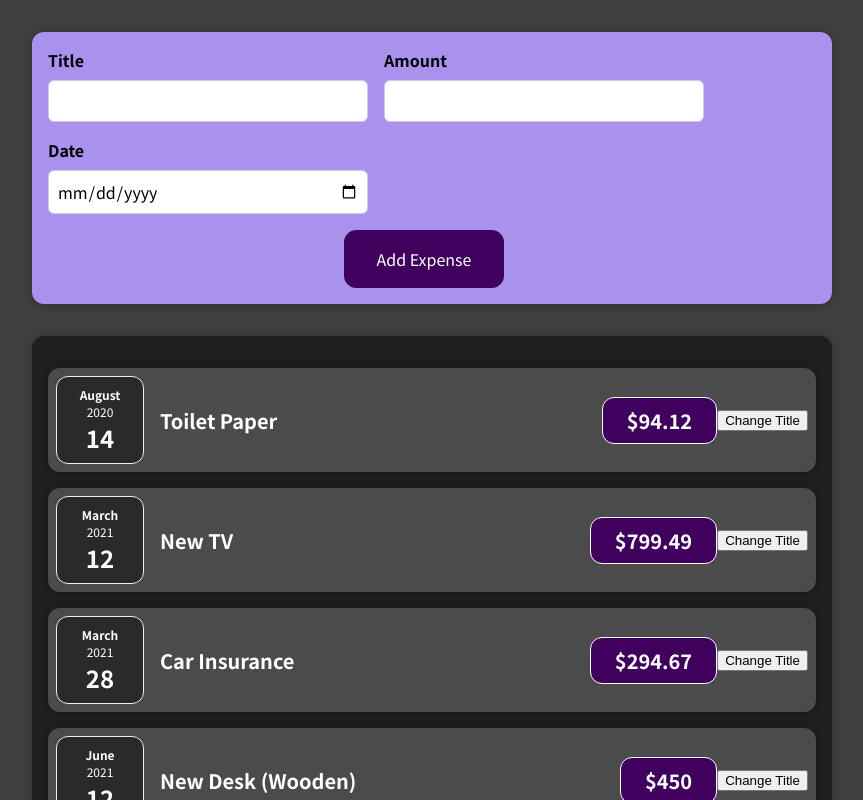
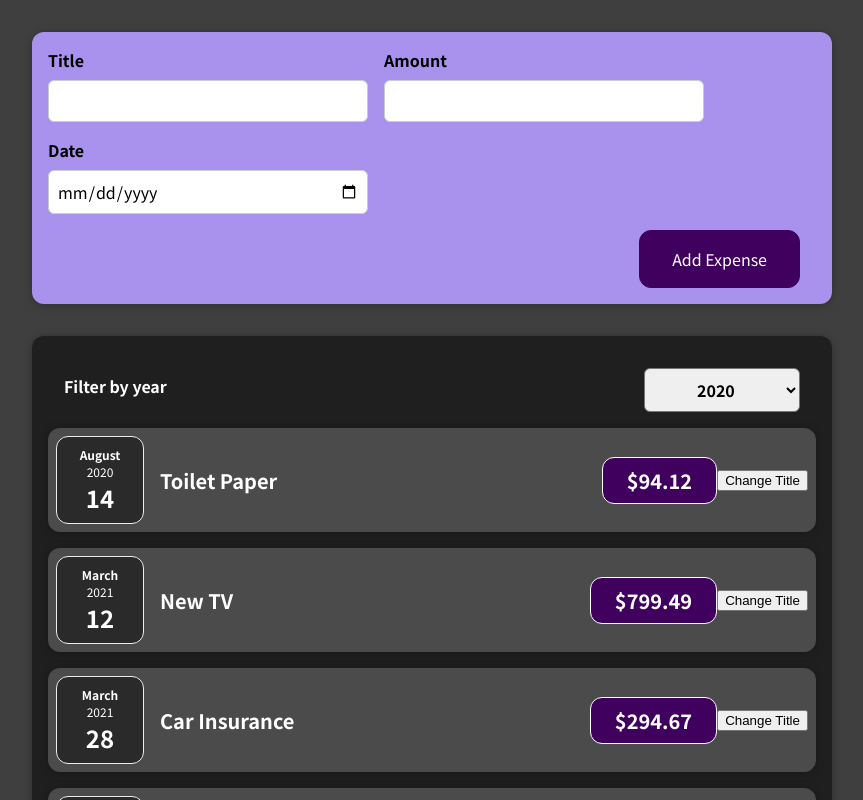
Before and after one commit to Culganosi/expense-tracker, a React (Create React App) app: page / in a window 1280 px wide. Shown: the top 800 px of the page, without its empty margins (208-1071 px from the left). Built offline with nearby package versions, Linux system fonts and the light colour scheme.

Commit message:
added user input form, filtered expenses drop down w/state

```diff
--- a/src/App.js
+++ b/src/App.js
@@ -25,9 +25,14 @@
     },
   ];
 
+  const addExpenseHandler = expense => {
+    console.log('In App.js');
+    console.log(expense)
+  }
+
   return (
     <div>
-      <NewExpense />
+      <NewExpense onAddExpense={addExpenseHandler} />
       <Expenses items={expenses} />
     </div>
   );
--- a/src/components/Expenses/Expenses.jsx
+++ b/src/components/Expenses/Expenses.jsx
@@ -1,31 +1,42 @@
+import { useState } from 'react'
 import ExpenseItem from "./ExpenseItem";
+import ExpensesFilter from "./ExpensesFilter";
 import './Expenses.css';
 import Card from "../UI/Card"
 
 function Expenses(props) {
+  const [filteredYear, setFilteredYear] = useState('2020');
+
+  const filterChangeHandler = selectedYear => {
+    setFilteredYear(selectedYear);
+  }
   return (
+    <div>
     <Card className="expenses">
+      <ExpensesFilter selected={filteredYear} onChangeFilter={filterChangeHandler} />
       <ExpenseItem
         title={props.items[0].title}
         amount={props.items[0].amount}
         date={props.items[0].date}
-      />
+        />
       <ExpenseItem
         title={props.items[1].title}
         amount={props.items[1].amount}
         date={props.items[1].date}
-      />
+        />
       <ExpenseItem
         title={props.items[2].title}
         amount={props.items[2].amount}
         date={props.items[2].date}
-      />
+        />
       <ExpenseItem
         title={props.items[3].title}
         amount={props.items[3].amount}
         date={props.items[3].date}
-      />
+        />
     </Card>
+        </div>
+
   );
 }
 
--- /dev/null
+++ b/src/components/Expenses/ExpensesFilter.css
@@ -0,0 +1,24 @@
+.expenses-filter {
+  color: white;
+  padding: 0 1rem;
+}
+
+.expenses-filter__control {
+  display: flex;
+  width: 100%;
+  align-items: center;
+  justify-content: space-between;
+  margin: 1rem 0;
+}
+
+.expenses-filter label {
+  font-weight: bold;
+  margin-bottom: 0.5rem;
+}
+
+.expenses-filter select {
+  font: inherit;
+  padding: 0.5rem 3rem;
+  font-weight: bold;
+  border-radius: 6px;
+}
--- /dev/null
+++ b/src/components/Expenses/ExpensesFilter.jsx
@@ -0,0 +1,25 @@
+import React from 'react';
+
+import './ExpensesFilter.css';
+
+const ExpensesFilter = (props) => {
+  const filterChangeHandler = (event) => {
+    props.onChangeFilter(event.target.value)
+  };
+
+  return (
+    <div className='expenses-filter'>
+      <div className='expenses-filter__control'>
+        <label>Filter by year</label>
+        <select value={props.selected} onChange={filterChangeHandler}>
+          <option value='2022'>2022</option>
+          <option value='2021'>2021</option>
+          <option value='2020'>2020</option>
+          <option value='2019'>2019</option>
+        </select>
+      </div>
+    </div>
+  );
+};
+
+export default ExpensesFilter;
--- a/src/components/NewExpense/ExpenseForm.jsx
+++ b/src/components/NewExpense/ExpenseForm.jsx
@@ -1,64 +1,72 @@
 import React, { useState } from "react";
 import "./ExpenseForm.css";
 
-const ExpenseForm = () => {
-  // const [enteredTitle, setEnteredTitle] = useState('');
-  // const [enteredAmount, setEnteredAmount] = useState('');
-  // const [enteredDate, setEnteredDate] = useState('');
-  const [userInput, setUserInput] = useState({
-    enteredTitle: '',
-    enteredAmount: '',
-    enteredDate: ''
-  });
+const ExpenseForm = (props) => {
+  const [enteredTitle, setEnteredTitle] = useState("");
+  const [enteredAmount, setEnteredAmount] = useState("");
+  const [enteredDate, setEnteredDate] = useState("");
 
   const titleChangeHandler = (event) => {
-    setUserInput({
-      ...userInput,
-      enteredTitle: event.target.value,
-
-    })
-    // setEnteredTitle(event.target.value);
-    // console.log(event.target.value)
+    setEnteredTitle(event.target.value);
   };
 
   const amountChangeHandler = (event) => {
-    setUserInput({
-      ...userInput,
-      enteredAmount: event.target.value,
-
-    })
-    // setEnteredAmount(event.target.value);
-    // console.log(event.target.value)
+    setEnteredAmount(event.target.value);
   };
 
   const dateChangeHandler = (event) => {
-    setUserInput({
-      ...userInput,
-      enteredDate: event.target.value,
+    setEnteredDate(event.target.value);
+  };
 
-    })
-    // setEnteredDate(event.target.value);
-    // console.log(event.target.value)
+  const submitHandler = (event) => {
+    event.preventDefault();
+
+    const expenseData = {
+      title: enteredTitle,
+      amount: enteredAmount,
+      date: new Date(enteredDate),
+    };
+    props.onSaveExpenseData(expenseData);
+    setEnteredTitle('')
+    setEnteredAmount('')
+    setEnteredDate('')
   };
 
   return (
-    <form>
+    <form onSubmit={submitHandler}>
       <div className="new-expense__controls">
         <div className="new-expense__control">
           <label>Title</label>
-          <input type="text" onChange={titleChangeHandler} />
+          <input
+            type="text"
+            value={enteredTitle}
+            onChange={titleChangeHandler}
+          />
         </div>
         <div className="new-expense__control">
           <label>Amount</label>
-          <input type="number" min="0.01" step="0.01" onChange={amountChangeHandler} />
+          <input
+            type="number"
+            min="0.01"
+            step="0.01"
+            value={enteredAmount}
+            onChange={amountChangeHandler}
+          />
         </div>
         <div className="new-expense__control">
           <label>Date</label>
-          <input type="date" min="2019-01-01" max="2022-12-31" onChange={dateChangeHandler} />
+          <input
+            type="date"
+            min="2019-01-01"
+            max="2022-12-31"
+            value={enteredDate}
+            onChange={dateChangeHandler}
+          />
         </div>
       </div>
-      <div className="new-expense__actions"></div>
-      <button type="submit">Add Expense</button>
+      <div className="new-expense__actions">
+        <button type="submit">Add Expense</button>
+      </div>
     </form>
   );
 };
--- a/src/components/NewExpense/NewExpense.jsx
+++ b/src/components/NewExpense/NewExpense.jsx
@@ -1,13 +1,21 @@
-import React from 'react';
-import './NewExpense.css';
-import ExpenseForm from './ExpenseForm'
+import React from "react";
+import "./NewExpense.css";
+import ExpenseForm from "./ExpenseForm";
 
-const NewExpense = () => {
+const NewExpense = (props) => {
+  const saveExpenseDataHandler = (enteredExpenseData) => {
+    const expenseData = {
+      ...enteredExpenseData,
+      id: Math.random().toString(),
+    };
+    props.onAddExpense(expenseData)
+  };
+
   return (
-    <div className='new-expense'>
-      <ExpenseForm />
+    <div className="new-expense">
+      <ExpenseForm onSaveExpenseData={saveExpenseDataHandler} />
     </div>
-  )
-}
+  );
+};
 
 export default NewExpense;
```
Also changed, not shown: 1 other file (tests, documents, lock files or other folders).
